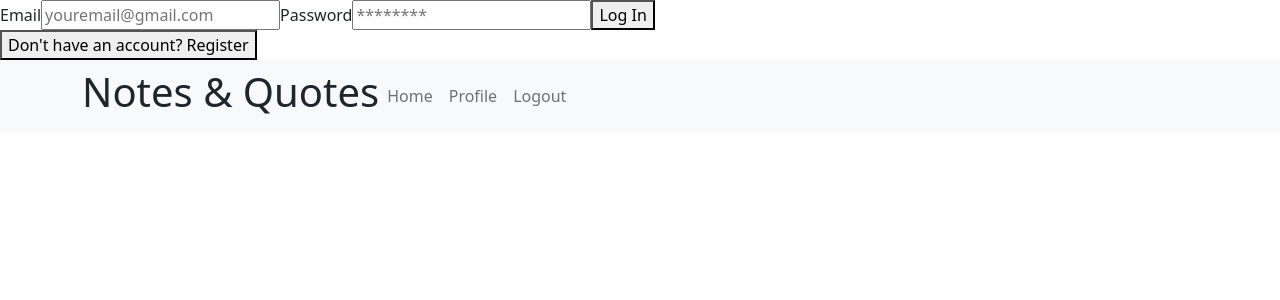
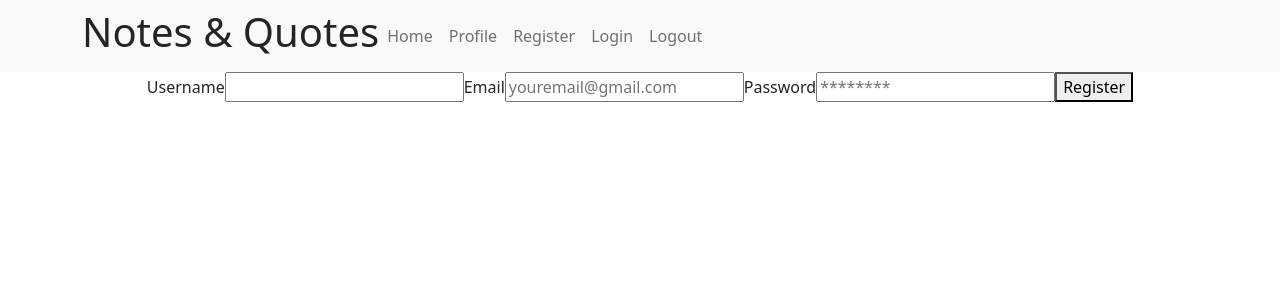
Before and after one commit to Raflores10/note-and-quotes-fe, a React (Create React App) app in the folder note-and-quotes/: page /register in a window 1280 px wide. Shown: the top 300 px of the page. Built offline with nearby package versions, Linux system fonts and the light colour scheme.

Commit message:
added registration/login to their own page

```diff
--- a/note-and-quotes/src/App.js
+++ b/note-and-quotes/src/App.js
@@ -2,22 +2,14 @@ import "bootstrap/dist/css/bootstrap.min.css";
 import {BrowserRouter, Routes, Route} from 'react-router-dom';
 import Navigation from "./components/Navigation";
 import Profile from "./pages/Profile";
-import { Login } from "./pages/Login";
+import Login from "./pages/Login"
 import Register from "./pages/Register";
 import React, {useState} from 'react';
 
 function App() {
-  const [currentForm, setCurrentForm] = useState('login');
-  const toggleForm = (formName) => {
-    setCurrentForm(formName);
-  }
+
   return(
     <>
-    <div className="App">
-      {
-        currentForm === 'login' ? <Login onFormSwitch={toggleForm}/> : <Register onFormSwitch={toggleForm}/>
-      }
-    </div>
 
   <BrowserRouter>
     <Navigation />
@@ -25,6 +17,7 @@ function App() {
       <Routes>
         <Route path="/profile/" element={<Profile/>}/>
         <Route path="/login/" element={<Login/>}/>
+        <Route path="/register/" element={<Register/>}/>
         <Route />
         <Route />
 
@@ -33,6 +26,7 @@ function App() {
       </Routes>
     </BrowserRouter>
     </>
-)};
+);
+}
 
 export default App;
--- a/note-and-quotes/src/components/Navigation.js
+++ b/note-and-quotes/src/components/Navigation.js
@@ -14,9 +14,11 @@ function Navigation() {
         <Navbar.Toggle aria-controls="basic-navbar-nav" />
         <Navbar.Collapse id="basic-navbar-nav">
           <Nav className="me-auto">
-            <Nav.Link href="#home">Home</Nav.Link>
-            <Nav.Link href="#link">Profile</Nav.Link>
-            <Nav.Link href="#link">Logout</Nav.Link>
+            <Nav.Link href="home">Home</Nav.Link>
+            <Nav.Link href="profile">Profile</Nav.Link>
+            <Nav.Link href="register">Register</Nav.Link>
+            <Nav.Link href="login">Login</Nav.Link>
+            <Nav.Link href="logout">Logout</Nav.Link>
 
           </Nav>
         </Navbar.Collapse>
--- a/note-and-quotes/src/pages/Login/index.js
+++ b/note-and-quotes/src/pages/Login/index.js
@@ -1,24 +1,68 @@
-import React, {useState} from 'react'
+import React, {useEffect, useState} from 'react';
+import Container from 'react-bootstrap/esm/Container';
+import {Navigate, useNavigate} from 'react-router-dom';
 
-export const Login = (props) => {
-    const [email, setEmail] = useState('');
+const Login = (props) => {
+    const navigate = useNavigate();
+    const [users, setUsers] = useState([]);
+    const [token, setToken] = useState('');
+
+    useEffect(() => {
+        fetch('http://localhost:3001/api/users', {
+          headers: {
+            'Authorization': `Bearer ${token}`
+          }
+        })
+          .then(response => response.json())
+          .then(data => {
+            console.log(data);
+            setUsers(data);
+          })
+          .catch(error => console.error(error));
+      }, [token]);
+
+    const [username, setUsername] = useState('');
     const [password, setPassword] = useState('');
 
         const handleSubmit = (e) => {
             e.preventDefault();
-        console.log(email);
+            fetch('http://localhost:3001/api/users/login', {
+                method: 'POST',
+                headers: {
+                    'Content-Type': 'application/json'
+                },
+                body: JSON.stringify({
+                    username: username,
+                    password: password
+                })
+            })
+            .then(response => response.json())
+            .then(data => {
+                if (data.token) {
+                    // authentication successful, store the token in local storage
+                    localStorage.setItem('token', data.token);
+                    setToken(data.token);
+                } else {
+                    // authentication failed, show an error message
+                    console.log('Invalid login credentials');
                 }
+            })
+            .catch(error => console.error(error));
+        }
+
     return (
+        <Container className='d-flex justify-content-center align-items-center auth-form-container'>
             <div className='auth-form-container'>
-        <form>
-            <label for='email'>Email</label>
-            <input value={email} onChange={(e) => setEmail(e.target.value)} type='email' placeholder='youremail@gmail.com' id="email" name='email' />
-            <label for='password'>Password</label>
+                <form onSubmit={handleSubmit}>
+                    <label htmlFor='username'>Username</label>
+                    <input value={username} onChange={(e) => setUsername(e.target.value)} type='text' placeholder='Username' id="username" name='username' />
+                    <label htmlFor='password'>Password</label>
                     <input value={password} onChange={(e) => setPassword(e.target.value)} type='password' placeholder='********' id='password' name='password' />
                     <button type='submit'>Log In</button>
                 </form>
-        <button onClick={() => props.onFormSwitch('register')}>Don't have an account? Register</button>
             </div>
-    )
+        </Container>
+    );
+}
 
-}
+export default Login;
--- a/note-and-quotes/src/pages/Register/index.js
+++ b/note-and-quotes/src/pages/Register/index.js
@@ -1,4 +1,6 @@
 import React, {useState} from 'react'
+import Container from'react-bootstrap/Container'
+
 
 function Register(props) {
     const [email, setEmail] = useState('');
@@ -7,11 +9,28 @@ function Register(props) {
 
     const handleSubmit = (e) => {
         e.preventDefault();
-        console.log(email);
+        fetch('http://localhost:3001/api/users/register', {
+            method: 'POST',
+            headers: {
+                'Content-Type': 'application/json'
+            },
+            body: JSON.stringify({
+                username: username,
+                email: email,
+                password: password
+            })
+        })
+        .then(response => response.json())
+        .then(data => {
+            console.log(data);
+            // do something with the response data
+        })
+        .catch(error => console.error(error));
     }
     return (
+        <Container className='auth-form-container d-flex justify-content-center align-items-center'>
         <div className='auth-form-container'>
-        <form>
+        <form onSubmit={handleSubmit}>
             <label htmlFor='username'>Username</label>
             <input value={username} onChange={(e) => setUsername(e.target.value)} type='username' placeholder='' id="username" name='username' />
             <label htmlFor='email'>Email</label>
@@ -20,8 +39,8 @@ function Register(props) {
             <input value={password} onChange={(e) => setPassword(e.target.value)} type='password' placeholder='********' id='password' name='password' />
             <button type='submit'>Register</button>
         </form>
-        <button onClick={() => props.onFormSwitch('login')}>Already have an account? Log In</button>
         </div>
+        </Container>
     )
 }
 
```
Lines whose indentation alone changed are shown as unchanged.
